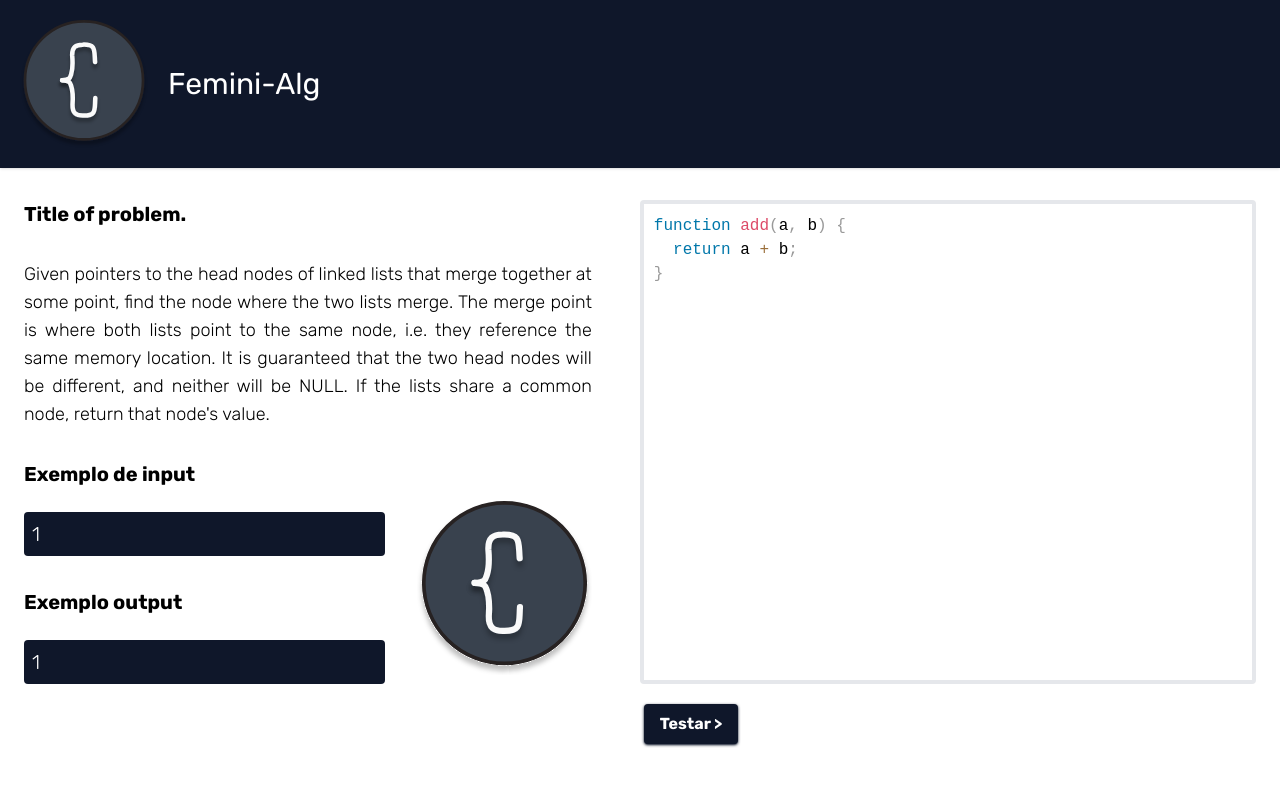
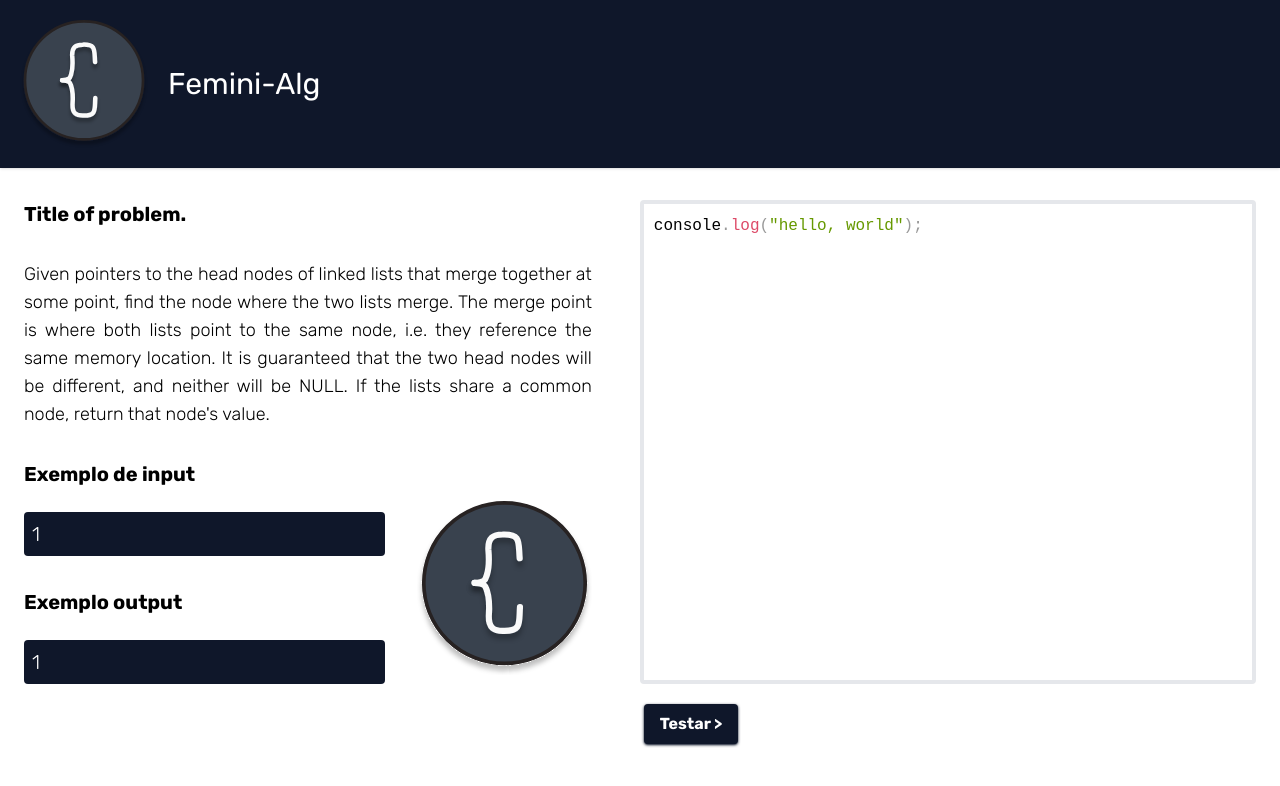
Before and after one commit to marcelo-schreiber/curiosa-website, a Next.js app: page / in a window 1280 px wide. Shown: the top 786 px of the page. Built offline with nearby package versions, Linux system fonts and the light colour scheme.

Commit message:
change: default statement in editor

```diff
--- a/pages/index.tsx
+++ b/pages/index.tsx
@@ -8,7 +8,7 @@ import "prismjs/components/prism-javascript";
 import "prismjs/themes/prism.css";
 
 const Home = () => {
-  const [code, setCode] = useState(`function add(a, b) {\n  return a + b;\n}`);
+  const [code, setCode] = useState('console.log("hello, world");');
   const [isLoading, setIsLoading] = useState(false);
 
   const handleSubmit = () => {
```
